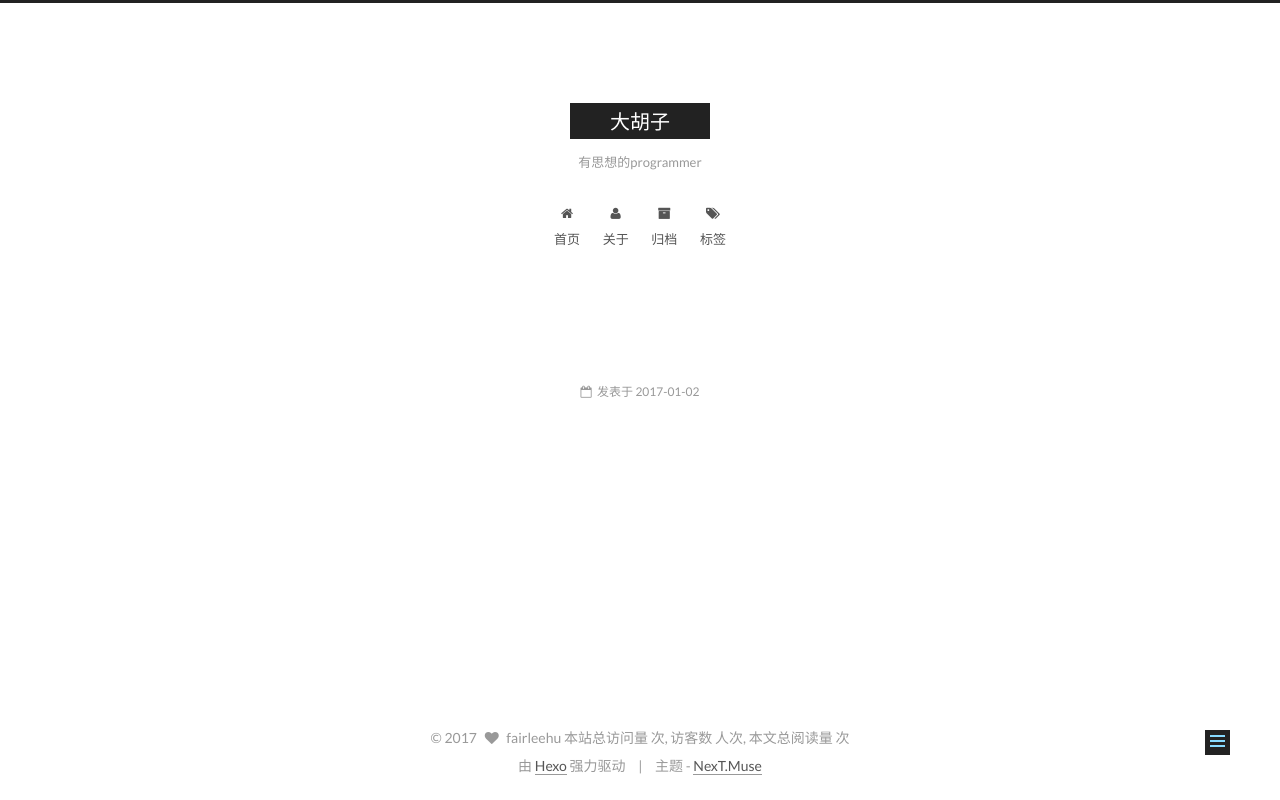
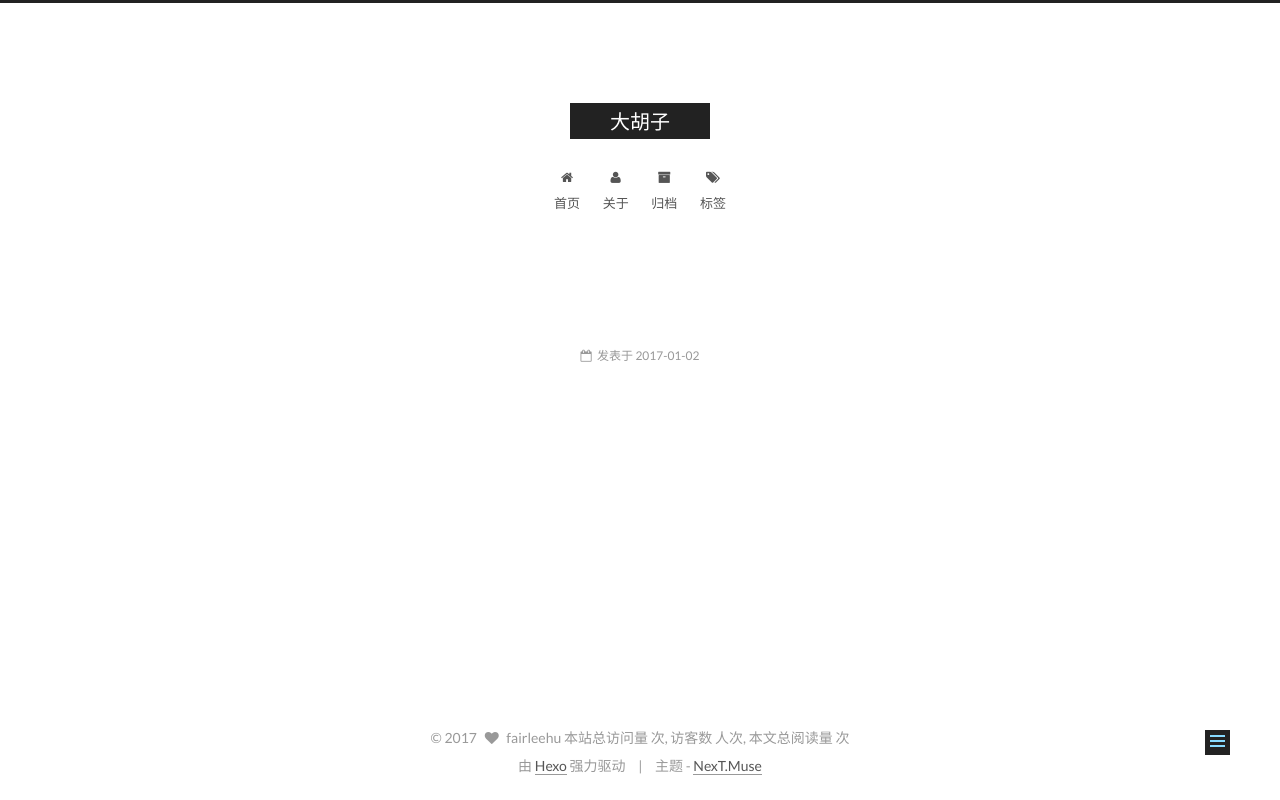
Before and after one commit to fairleehu/fairleehu.github.io, a plain HTML site: page 2017/01/02/2017-1-2/index.html in a window 1280 px wide. Drawn offline with Linux system fonts and the light colour scheme; some packages are replaced by stand-ins of ours; a script that the page names is missing.

Commit message:
Site updated: 2017-01-02 17:32:07

```diff
--- a/2017/01/02/2017-1-2/index.html
+++ b/2017/01/02/2017-1-2/index.html
@@ -163,7 +163,7 @@
     </a>
   </div>
 
-      <p class="site-subtitle">有思想的programmer</p>
+      <p class="site-subtitle"></p>
 
 </div>
 
```
Also changed, not shown: archives/2017/01/index.html (+1 -1 lines), archives/2017/index.html (+1 -1 lines), archives/index.html (+1 -1 lines), index.html (+1 -1 lines).
